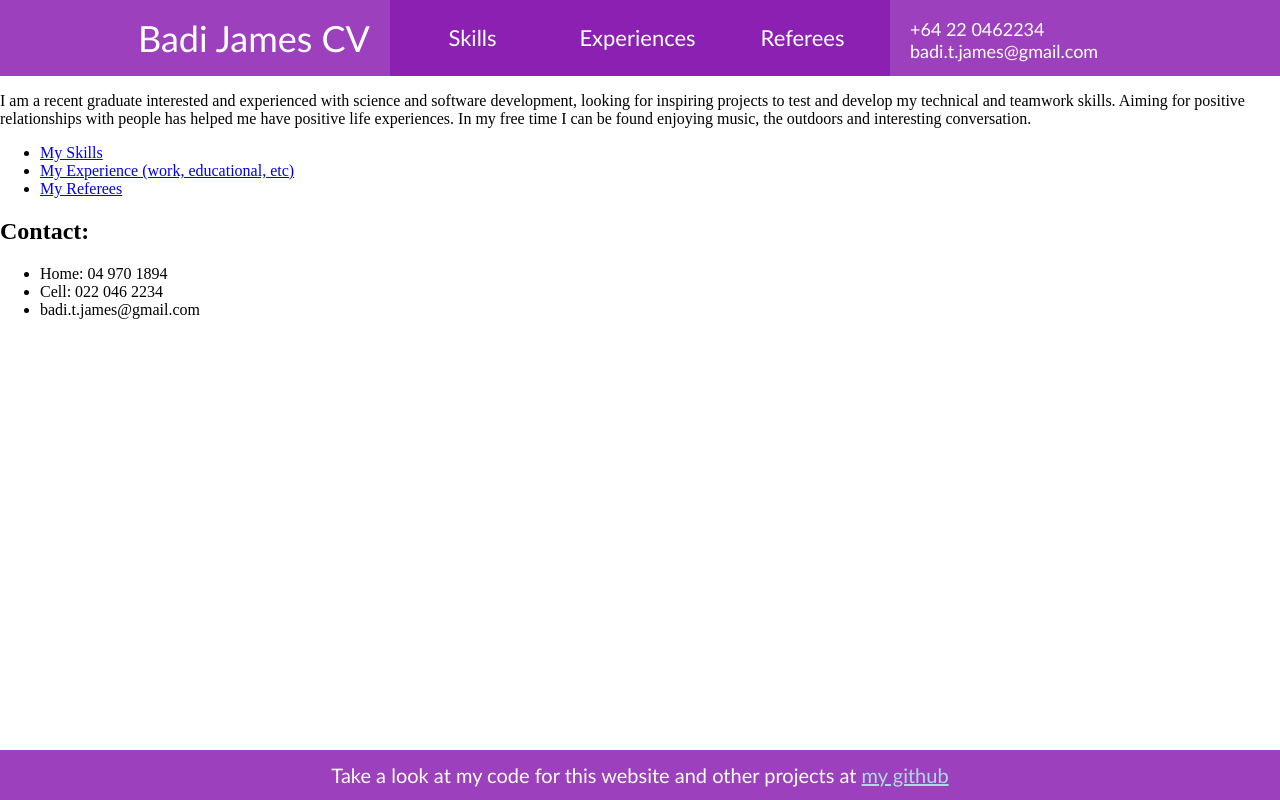
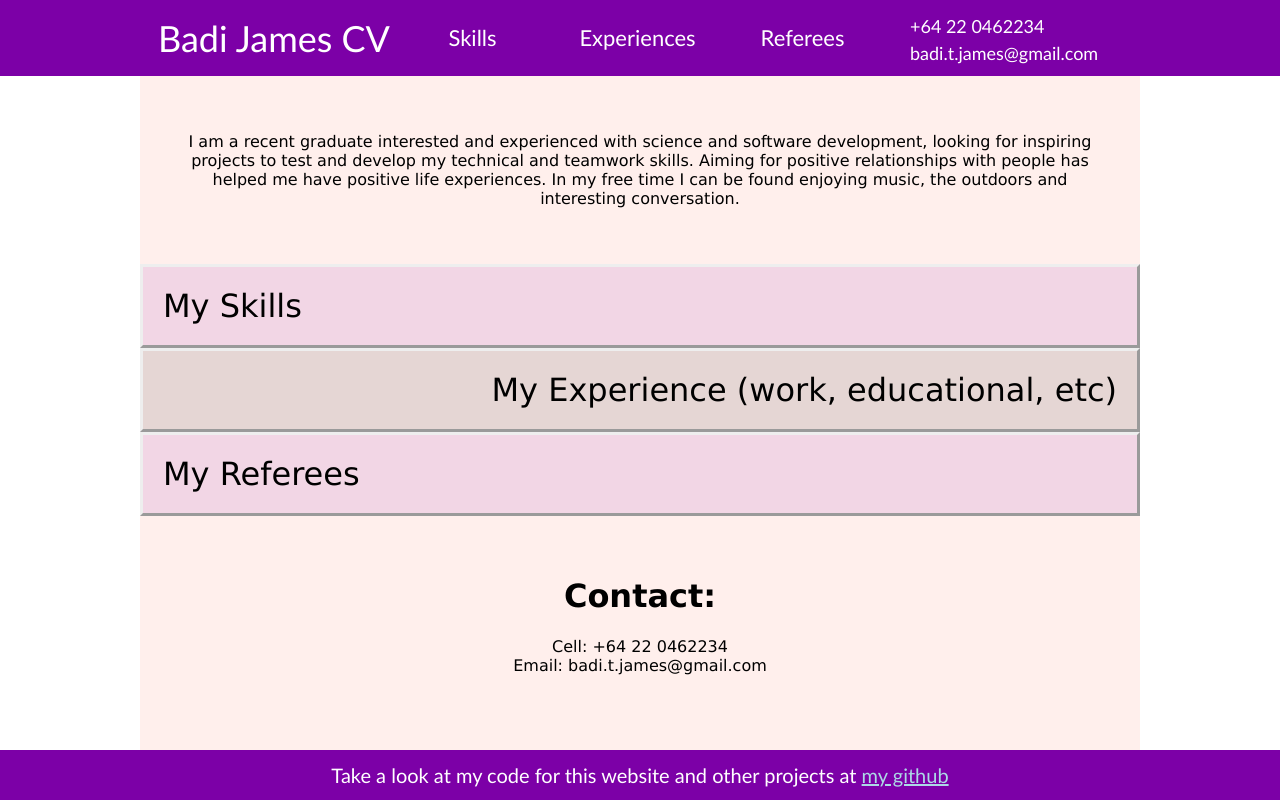
Before and after one commit to MicrowavedScrambledEggs/WebCV, a Django app: page / in a window 1280 px wide. Run offline with Django 3.2, Linux system fonts and the light colour scheme.

Commit message:
background reach bottom

```diff
--- a/badicv/static/badicv/base.css
+++ b/badicv/static/badicv/base.css
@@ -1,8 +1,21 @@
 /* TODO: Decrease reliance on 'magic' numbers, maybe by using javascript */
 
-body {
+body, html{
 	margin: 0;
 	padding: 0;
+	height: 100%;
+}
+
+.background_div {
+	position: fixed;
+	top: 0px;
+	height: 100%;
+	width: 1000px;
+	margin: auto;
+	background-color:rgba(255, 99, 71, 0.1);
+	left: 50%;
+	transform: translate(-50%, 0%);
+	z-index: -1;
 }
 
 .title_bar, .bottom_bar {
@@ -17,7 +30,7 @@ body {
 .bottom_bar, .title_bar {
 	width: 100%;
 	color: white;
-	background-color: rgba(124, 0, 167, 0.75);
+	background-color: rgb(124, 0, 167);
 }
 
 .title_menu {
@@ -32,7 +45,7 @@ body {
 	margin: auto;
 	padding: 0;
 	overflow: hidden;
-	background-color: rgba(124, 0, 167, 0.5);
+	background-color: rgb(124, 0, 167);
 }
 
 .title_menu a {
@@ -49,7 +62,7 @@ body {
 }
 
 .title_menu a:hover {
-	background-color: rgba(124, 0, 167, 1);
+	background-color: rgb(124, 0, 167);
 }
 
 .title {
@@ -57,11 +70,12 @@ body {
 	text-align: right;
 	position: absolute;
 	left: 50%;
-	top: 38px; /* magic_number_1 / 2 */
 	width: 400px; /* magic_number_3, ideally should automatically be the width
 					of the title text */
 	/* x translate is 0 - (magic_number_2 / 2) - magic_number_3 - 20 (padding)*/
-	transform: translate(-670px, -50%);
+	transform: translate(-650px, 0%);
+	height: 76px; /* magic_number_1 */
+	line-height: 76px; /* for vertical text centering */
 }
 
 .title a {
@@ -73,17 +87,30 @@ body {
 	position: absolute;
 	left: 50%;
 	transform: translate(250px, 0%); /* x translate is magic_number_2 / 2 */
+	height: 76px; /* magic_number_1 */
+	line-height: 76px; /* for vertical text centering */
 }
 
 .bar_contact ul {
+	margin: 0;
 	list-style-type: none;
 	font-size: 1.125em;
 	padding-left: 20px;
+    line-height: 1.5;
+    display: inline-block;
+    vertical-align: middle;
+}
+
+.content {
+	max-width: 1000px;
+	margin: auto;
+	font-family: Verdana, Arial, sans-serif;
+	background-color: rgba(0,0,0,0)
 }
 
 .bottom_bar {
+	position: absolute;
 	bottom: 0;
-	position: absolute;
 	height: 50px;
 	line-height: 50px; /* for vertical text centering */
 	text-align: center;
--- /dev/null
+++ b/badicv/static/badicv/index.css
@@ -0,0 +1,43 @@
+.description, .contact {
+	text-align: center;
+	padding: 40px;
+}
+
+.contact {
+	max-height: 100%;
+}
+
+.contact ul {
+	list-style-type: none;
+	padding: 0;
+}
+
+.welcome_menu {
+	width: 100%;
+	overflow: auto;
+}
+
+.welcome_menu div {
+	border-style: outset;
+	font-size: 2em;
+}
+
+.welcome_menu  a {
+	display: block;
+	text-decoration: none;
+	padding: 20px;
+	color: black;
+}
+
+#skill {
+	background-color: rgba(124, 0, 167, 0.1);
+}
+
+#exp {
+	background-color: rgba(0, 0, 0, 0.1);
+	text-align: right;
+}
+
+#ref {
+	background-color: rgba(124, 0, 167, 0.1);
+}
--- a/badicv/templates/badicv/base.html
+++ b/badicv/templates/badicv/base.html
@@ -8,6 +8,7 @@
 		{% block style_sheet %}{% endblock %}
 	</head>
 	<body>
+		<div class=background_div></div>
 
 		<div class=title_bar>
 			<div class=title_bar_content>
@@ -28,8 +29,11 @@
 			</div>
 		</div>
 
+
+		<div class=content>
 		{% block content %}
 		{% endblock %}
+		</div>
 
 		<div class=bottom_bar>
 			<div class=bottom_text>
@@ -38,5 +42,6 @@
 				my github</a>
 			</div>
 		</div>
+
 	</body>
 </html>
--- a/badicv/templates/badicv/index.html
+++ b/badicv/templates/badicv/index.html
@@ -1,7 +1,12 @@
 {% extends 'badicv/base.html' %}
+{% load static %}
+
+{% block style_sheet %}
+<link rel="stylesheet" type="text/css" href="{% static 'badicv/index.css' %}" />
+{% endblock %}
 
 {% block content %}
-		<div class=content>
+
 	<div class=description>
 		<p>I am a recent graduate interested and experienced with science and software
 		development, looking for inspiring projects to test and develop my technical and
@@ -10,19 +15,16 @@
 		and interesting conversation.</p>
 	</div>
 	<div class=welcome_menu>
+		<div id="skill"><a href="/skill/">My Skills</a></div>
+		<div id="exp"><a href="/experience/">My Experience (work, educational, etc)</a></div>
+		<div id="ref"><a href="/referee/">My Referees</a></div>
+	</div>
+	<div class=contact>
+		<h1>Contact:</h1>
 		<ul>
-					<li><a href="/skill/">My Skills</a></li>
-					<li><a href="/experience/">My Experience (work, educational, etc)</a></li>
-					<li><a href="/referee/">My Referees</a></li>
+			<li>Cell: +64 22 0462234</li>
+			<li>Email: badi.t.james@gmail.com</li>
 		</ul>
 	</div>
-			<div class=contact>
-				<h2>Contact:</h2>
-				<ul>
-					<li>Home: 04 970 1894</li>
-					<li>Cell: 022 046 2234</li>
-					<li>badi.t.james@gmail.com</li>
-				</ul>
-			</div>
-		</div>
+
 {% endblock %}
```
Lines whose indentation alone changed are shown as unchanged.
